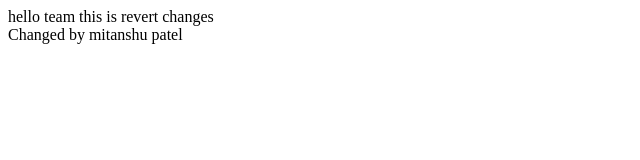
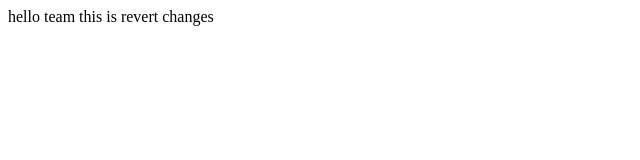
Before and after one commit to imyagnesh/git-tutorial, a plain HTML site: page index.html in a window 1280 px wide. Shown: the whole page, without its empty margins (0-640 px from the left). Drawn offline with Linux system fonts and the light colour scheme.

Commit message:
changed readme file

```diff
--- a/index.html
+++ b/index.html
@@ -8,6 +8,5 @@
 </head>
 <body>
     <div>hello team this is revert changes</div>
-    <div>Changed by mitanshu patel</div>
 </body>
 </html>
```
Also changed, not shown: 1 other file.
